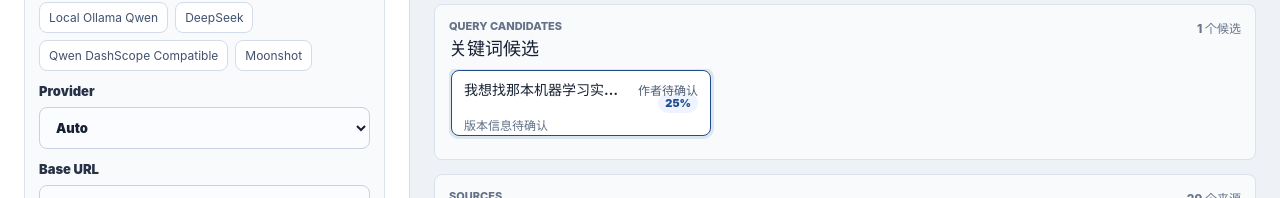
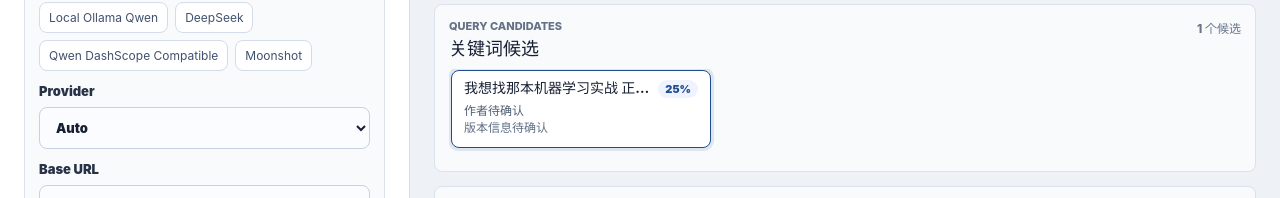
Before and after one commit to MuQ-loC/BookRoute, a React (Vite) app: page / in a window 1280 px wide. Shown: the part 406-604 px from the top of the page. Built offline with nearby package versions, Linux system fonts and the light colour scheme; no server answers.

Commit message:
Stabilize candidate strip layout

```diff
--- a/src/App.css
+++ b/src/App.css
@@ -282,7 +282,7 @@ button:disabled {
 
 .results-panel {
   display: grid;
-  grid-template-rows: minmax(0, 1fr) 156px 196px;
+  grid-template-rows: minmax(0, 1fr) 168px 184px;
   gap: 14px;
   min-height: 0;
   padding: 24px;
@@ -331,16 +331,15 @@ button:disabled {
 .candidate-card {
   flex: 0 0 260px;
   display: grid;
-  grid-template-columns: minmax(0, 1fr) auto;
   grid-template-rows: auto auto;
-  gap: 5px 8px;
+  gap: 4px;
   min-width: 0;
-  height: 66px;
+  height: 78px;
   border: 1px solid #dbe2ec;
   border-radius: 8px;
   background: #ffffff;
   color: #172033;
-  padding: 10px 12px;
+  padding: 9px 12px;
   text-align: left;
 }
 
@@ -349,10 +348,25 @@ button:disabled {
   box-shadow: 0 0 0 3px rgba(31, 77, 143, 0.12);
 }
 
+.candidate-main,
+.candidate-subline {
+  display: grid;
+  min-width: 0;
+}
+
+.candidate-main {
+  grid-template-columns: minmax(0, 1fr) auto;
+  gap: 8px;
+  align-items: center;
+}
+
+.candidate-subline {
+  gap: 2px;
+}
+
 .candidate-card strong,
 .candidate-card small,
-.candidate-card em,
-.candidate-card p {
+.candidate-subline span {
   min-width: 0;
   overflow: hidden;
   text-overflow: ellipsis;
@@ -361,37 +375,28 @@ button:disabled {
 
 .candidate-card strong {
   font-size: 14px;
-  line-height: 1.25;
+  line-height: 1.2;
 }
 
 .candidate-card small {
   color: #4f5d73;
   font-size: 12px;
   font-weight: 900;
-  justify-self: end;
-  max-width: 96px;
+  line-height: 1.2;
 }
 
-.candidate-card p {
-  grid-column: 1 / -1;
+.candidate-subline span {
   color: #607086;
   font-size: 12px;
-  line-height: 1.3;
-}
-
-.candidate-card em {
-  display: none;
+  line-height: 1.2;
 }
 
 .confidence {
-  grid-column: 2;
-  grid-row: 2;
-  align-self: end;
-  justify-self: end;
+  flex: 0 0 auto;
   border-radius: 999px;
   background: #eef3ff;
   color: #1f4d8f;
-  padding: 3px 7px;
+  padding: 2px 7px;
   font-size: 11px;
   font-weight: 900;
 }
--- a/src/App.tsx
+++ b/src/App.tsx
@@ -645,17 +645,20 @@ function App() {
                   key={`${candidate.title}-${candidate.author}-${index}`}
                   onClick={() => void chooseCandidate(index)}
                 >
+                  <div className="candidate-main">
+                    <strong>{candidate.title}</strong>
                     <span className="confidence">
                       {Math.round((candidate.confidence || 0) * 100)}%
                     </span>
-                  <strong>{candidate.title}</strong>
+                  </div>
+                  <div className="candidate-subline">
                     <small>{candidate.author || '作者待确认'}</small>
-                  <p>
+                    <span>
                       {[candidate.publisher, candidate.year, candidate.edition, candidate.isbn]
                         .filter(Boolean)
                         .join(' · ') || '版本信息待确认'}
-                  </p>
-                  <em>{candidate.reason || 'AI 解析候选'}</em>
+                    </span>
+                  </div>
                 </button>
               ))}
             </div>
```
Lines whose indentation alone changed are shown as unchanged.
